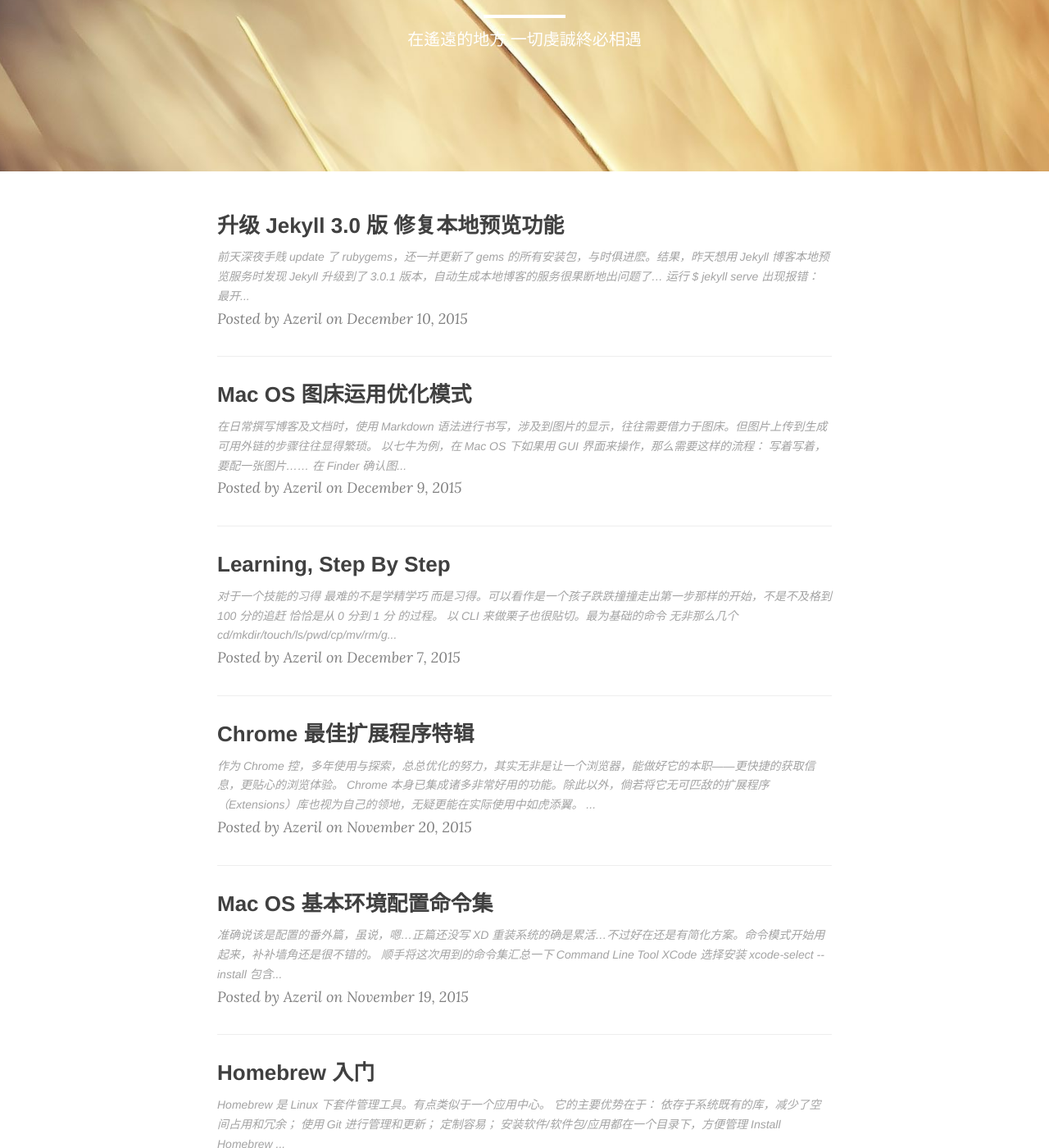
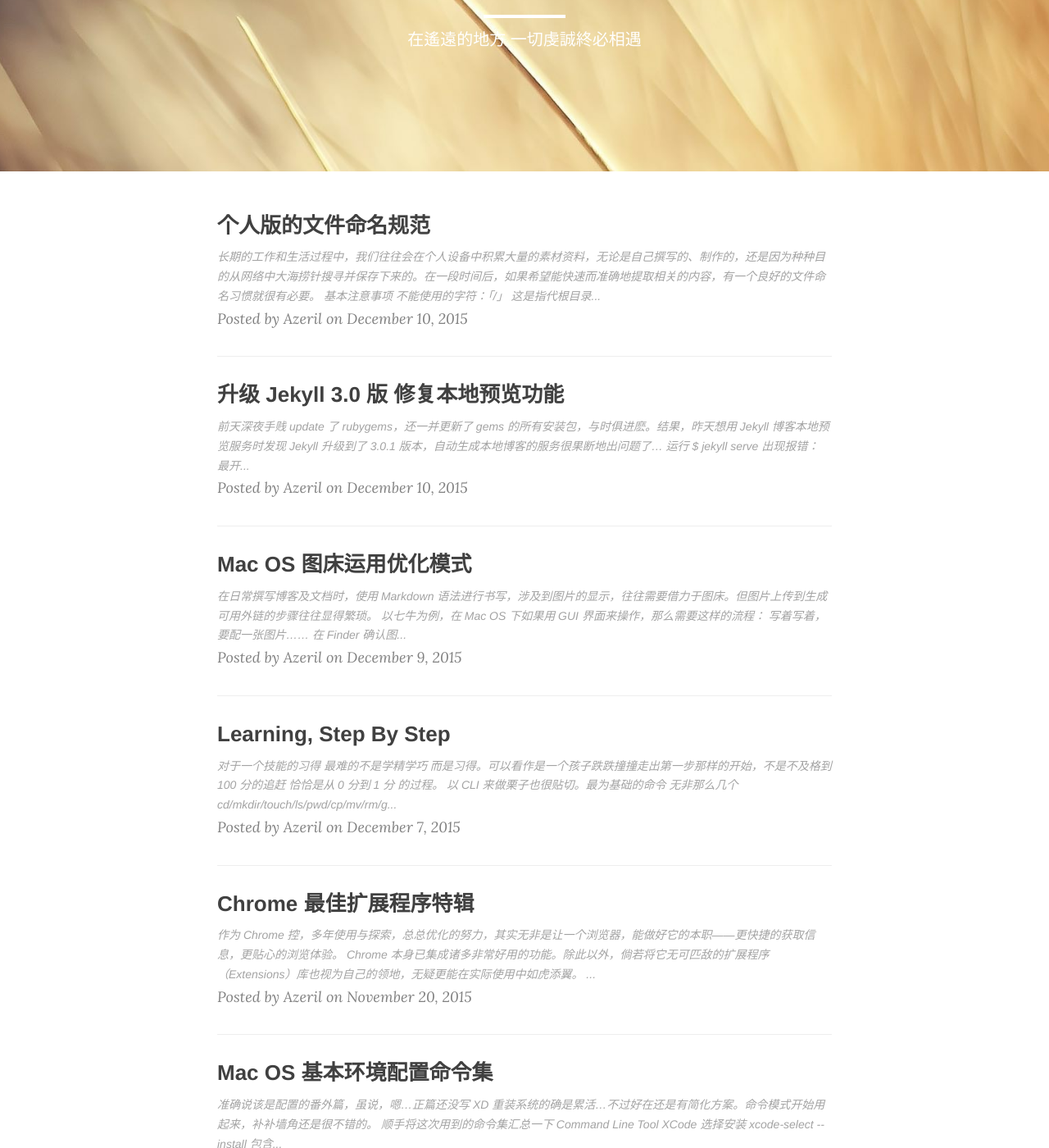
Before and after one commit to Azeril/Microdust, a Jekyll site: the page built from index.html, in a window 1280 px wide and 1400 px high, scrolled down 219 px. Shown: the whole window at 82% size. Built offline with Jekyll 4.4.1, drawn with Linux system fonts in a browser that asks for light colours; nearby versions of some CDN libraries; the list of posts is cut into pages by our own code; some of the changed text lies outside the part shown.

Commit message:
add a new post about doc naming rule

```diff
--- /dev/null
+++ b/_posts/2015-12-10-The-Tips-Of-Doc-Naming.md
@@ -0,0 +1,96 @@
+---
+layout: post
+title: 个人版的文件命名规范
+categories: [blog ]
+tags: [Tech, ]
+description: 良好习惯 估计也是从野蛮中培养出来的
+---
+
+长期的工作和生活过程中，我们往往会在个人设备中积累大量的素材资料，无论是自己撰写的、制作的，还是因为种种目的从网络中大海捞针搜寻并保存下来的。在一段时间后，如果希望能快速而准确地提取相关的内容，有一个良好的文件命名习惯就很有必要。
+
+
+
+## 基本注意事项
+
+* 不能使用的字符：「/」 这是指代根目录的符号或路径分隔符
+* 最好不用特殊字符、转意字符（栗子）：
+  * ？
+  * *
+  * @
+  * #
+  * &
+  * \
+  * |
+  * ;
+  * <
+  * >
+* 一般命名文件时，首字符避免用「+/-」、「.」（隐藏文件）及数字
+* 注意文件大小写，Linux 系统对文件名大小写敏感
+* 文件名中不使用空格，建议用下划线「_」代替
+
+推荐字符：
+
+  * a~z
+  * A~Z
+  * 0~9（非开头）
+  * 下划线 _
+  * 连字符 -
+
+## 命名规范
+
+对文件添加能正确描述，便于未来快速提取到，以及避免很容易导致重名。
+
+* 一般情况，避免使用拼音（人名地名一类除外）；
+* 字符包含意义，且意义准确；
+* 无意义时，用较短描述词；
+* 不建议使用含有特殊意义的字符；
+* 缩写字符，以准确明了为佳；
+* 可扩容性，能兼顾内容增添而不紊乱；
+* 简洁
+
+## 标签化命名法
+
+主要是针对文件。
+
+多维度构成完整描述。由左到右，层级从大到小。
+
+* name_name(_name)(number).filetype
+* name_name_date.filetype
+
+例子：
+
+* github_desktop_gui.png
+* chrome_extension_clearly.png
+* dropbox_setting_network.jpg
+* yvonne_reading_list3.md
+* big_fish_meeting.md
+* stardust_chapter_one.md
+
+运用驼峰命名法，则是这样：
+
+* GitHubDesktopGUI.png
+* NoteStardust.md
+* ChromeExtensionList.md
+* JekyllBlogThemes.html
+* LessonOutlineJekyll.md
+
+### 图片文件运用
+
+图片文件使用的几个注意点：
+
+1. 日常使用，尽量限定格式：
+  * png
+  * jpg
+  * gif
+2. 最小原则。保证视觉效果前提下，选最小图片格式/质量：
+  * 减少加载时间
+  * 减少空间占用
+  * 减少流量使用
+
+## 参考资料
+
+* [How to make clean URLs](http://www.desiquintans.com/cleanurls)
+* [快乐的 Linux 命令行](http://billie66.github.io/TLCL/)
+* [命名约定 — Google 开源项目风格指南](http://zh-google-styleguide.readthedocs.org/en/latest/google-cpp-styleguide/naming/)
+* [iOS 切图文件命名规范 - 简书](http://www.jianshu.com/p/2896b2823b65)
+* [Linux 命名规则](http://www.cppblog.com/fwxjj/archive/2009/06/01/86491.html)
```
Also changed, not shown: _posts/2015-12-09-How-To-Use-Pic-Bed-Quickly.md (+1 -1 lines).
